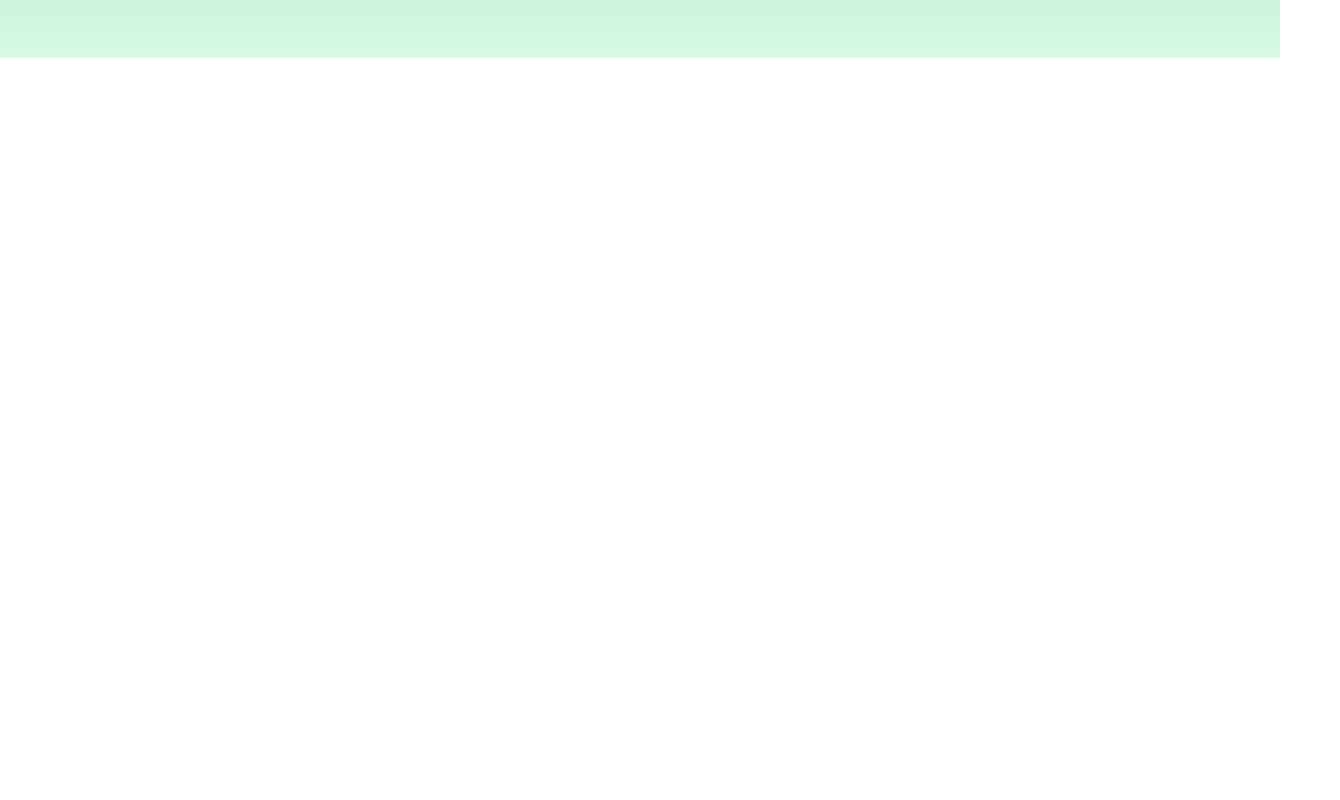
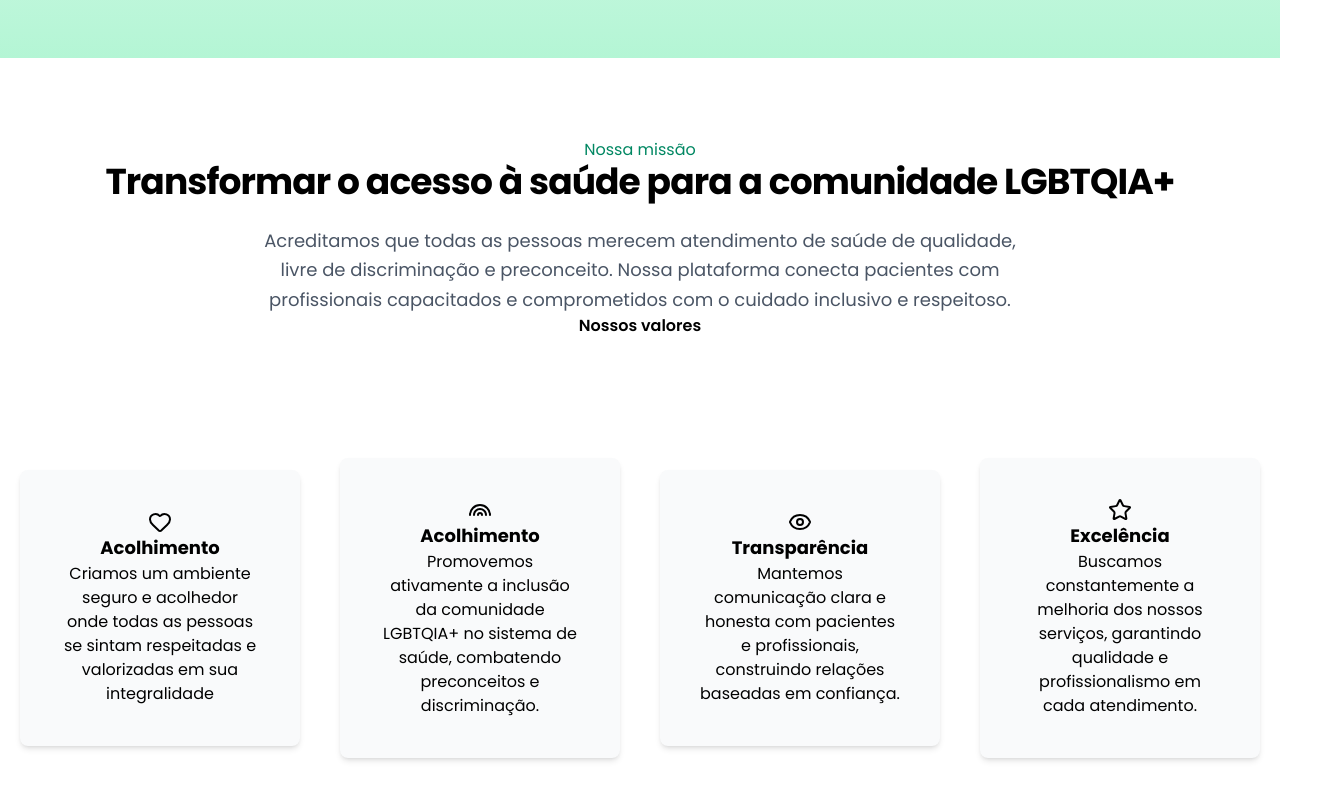
Before and after one commit to Arthurvini17/teste-tecnico-lacrei-saude, a Next.js app: page / in a window 1280 px wide. Shown: the part 504-1304 px from the top of the page, 1340 px wide, since content can reach past the window. Before the commit the page ends 800 px from the top, so only its background shows below. Built offline with nearby package versions, Linux system fonts and the light colour scheme.

Commit message:
Refactor layout by removing unused font imports and add OurMission component with CardList for mission details

```diff
--- a/src/app/layout.tsx
+++ b/src/app/layout.tsx
@@ -1,5 +1,4 @@
 import type { Metadata } from "next";
-import { Geist, Geist_Mono } from "next/font/google";
 import "./globals.css";
 import Header from "@/components/Header";
 import { Poppins } from "next/font/google";
--- a/src/app/page.tsx
+++ b/src/app/page.tsx
@@ -1,4 +1,5 @@
 import HeroSection from "@/components/HeroSection";
+import OurMission from "@/components/OurMission";
 
 
 export default function Home() {
@@ -7,6 +8,7 @@ export default function Home() {
     <div>
 
       <HeroSection />
+      <OurMission />
     </div>
   );
 }
--- a/src/components/HeroSection/index.tsx
+++ b/src/components/HeroSection/index.tsx
@@ -1,4 +1,4 @@
-import { Group, Heart, Shield, UserPlus } from "lucide-react";
+import { Heart, Shield, UserPlus } from "lucide-react";
 import CardServices from "./CardServices/cards";
 
 export default function HeroSection() {
@@ -8,7 +8,6 @@ export default function HeroSection() {
             icon: <Heart className="text-blue-500 rounded-xl" />,
             title: "Acolhimento",
             description: "Profissionais capacitados em atendimento inclusivo",
-
         },
 
         {
@@ -29,7 +28,7 @@ export default function HeroSection() {
 
     ]
     return (
-        <section className="flex flex-col md:flex-row md:justify-between bg-gradient-to-b from-[#018762]/60 to-green-300/30 p-5 sm:p-10 md:p-20">
+        <section className="flex flex-col md:flex-row md:justify-between bg-gradient-to-b  to-green-400/30  p-5 sm:p-10 md:p-20">
             <div className="flex flex-col items-center md:items-start text-center md:text-left gap-6 md:gap-10 md:max-w-lg lg:max-w-2xl">
                 <h1 className="text-3xl sm:text-4xl md:text-5xl font-bold">
                     Cuidado de saúde <br />
--- /dev/null
+++ b/src/components/OurMission/CardList.tsx
@@ -0,0 +1,18 @@
+type CardListProps = {
+    icon?: React.ReactNode;
+    title: string;
+    description: string;
+}
+
+export default function CardList({ title, description, icon }: CardListProps) {
+    return (
+        <section>
+            <div className="  sm:rounded-lg  sm:shadow-md sm:w-70 items-center justify-center  flex flex-col sm:flex  p-10 w-80 bg-gray-50 shadow">
+                <div className="">{icon}</div>
+                <h1 className="font-bold text-lg">{title}</h1>
+                <p className="">{description}</p>
+
+            </div>
+        </section>
+    )
+}
--- /dev/null
+++ b/src/components/OurMission/index.tsx
@@ -0,0 +1,59 @@
+import CardServices from "../HeroSection/CardServices/cards";
+import { Eye, Heart, Rainbow, Star } from "lucide-react";
+import CardList from "./CardList";
+
+const CardListData = [
+    {
+        icon: <Heart />,
+        title: "Acolhimento",
+        description: "Criamos um ambiente seguro e acolhedor onde todas as pessoas se sintam respeitadas e valorizadas em sua integralidade"
+    },
+    {
+        icon: <Rainbow />,
+        title: "Acolhimento",
+        description: "Promovemos ativamente a inclusão da comunidade LGBTQIA+ no sistema de saúde, combatendo preconceitos e discriminação."
+    },
+
+    {
+        icon: <Eye />,
+        title: "Transparência",
+        description: "Mantemos comunicação clara e honesta com pacientes e profissionais, construindo relações baseadas em confiança."
+    },
+
+    {
+        icon: <Star />,
+        title: "Excelência",
+        description: "Buscamos constantemente a melhoria dos nossos serviços, garantindo qualidade e profissionalismo em cada atendimento."
+    }
+]
+
+export default function OurMission() {
+    return (
+
+        <section className="mt-20 sm:flex sm:items-center sm:justify-center sm:text-center sm:flex-col">
+            <div>
+                <h2 className=" text-[#018762]">Nossa missão</h2>
+                <h2 className="mb-6 text-3xl font-bold tracking-tight text-foreground sm:text-4xl  text-balance">Transformar o acesso à saúde para a comunidade LGBTQIA+</h2>
+                <p className="mx-auto max-w-3xl text-lg text-muted-foreground leading-relaxed text-pretty text-gray-600">Acreditamos que todas as pessoas merecem atendimento de saúde de qualidade, livre de  discriminação e preconceito. Nossa plataforma conecta pacientes com profissionais capacitados  e comprometidos com o cuidado inclusivo e respeitoso.</p>
+            </div>
+
+
+            <div>
+                <h1 className="font-semibold">Nossos valores</h1>
+            </div>
+
+            <div className="sm:flex sm:flex-row  flex flex-col items-center gap-10 mt-10 p-20  ">
+                {CardListData.map((card, index) => (
+                    <CardList
+                        key={index}
+                        icon={card.icon}
+                        title={card.title}
+                        description={card.description}
+                    />
+                ))}
+
+            </div>
+        </section>
+
+    )
+}
```
